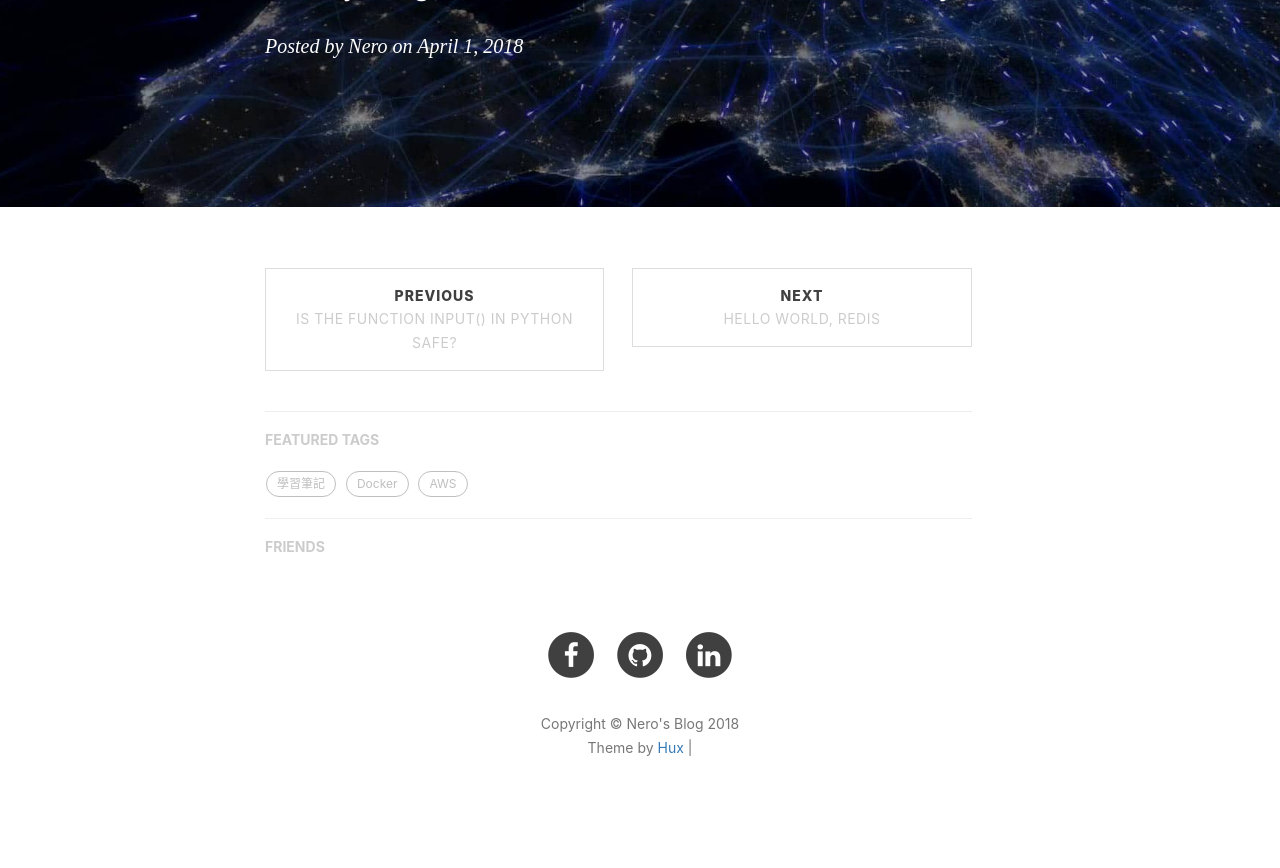
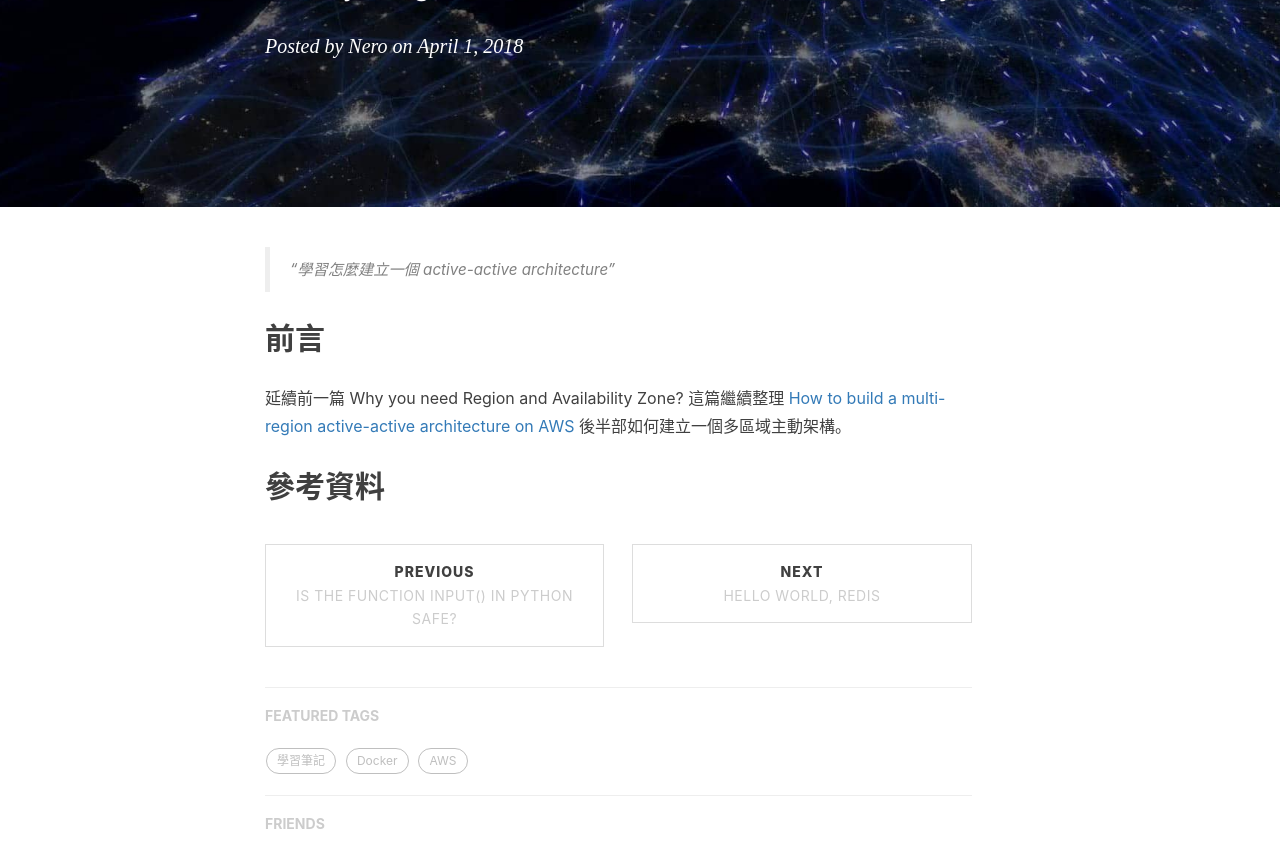
Before and after one commit to NeroCube/nerocube.github.io, a Jekyll site: the page built from _posts/2018-04-01-build-a-multi-region-active-architecture-on-aws.md, in a window 1280 px wide and 900 px high, scrolled down 437 px. Shown: the top 868 px of the window. Built offline with Jekyll 4.4.1, drawn with Linux system fonts in a browser that asks for light colours; nearby versions of some CDN libraries; comment, search, counter and statistics services are not loaded.

Commit message:
Update 2018-04-01-build-a-multi-region-active-architecture-on-aws.md
add 前言

```diff
--- a/_posts/2018-04-01-build-a-multi-region-active-architecture-on-aws.md
+++ b/_posts/2018-04-01-build-a-multi-region-active-architecture-on-aws.md
@@ -9,3 +9,10 @@ tags:
     - AWS
     - 學習筆記
 ---
+
+> “學習怎麼建立一個 active-active architecture”
+
+## 前言
+延續前一篇 Why you need Region and Availability Zone? 這篇繼續整理 [How to build a multi-region active-active architecture on AWS](https://read.acloud.guru/why-and-how-do-we-build-a-multi-region-active-active-architecture-6d81acb7d208) 後半部如何建立一個多區域主動架構。
+
+## 參考資料
```
